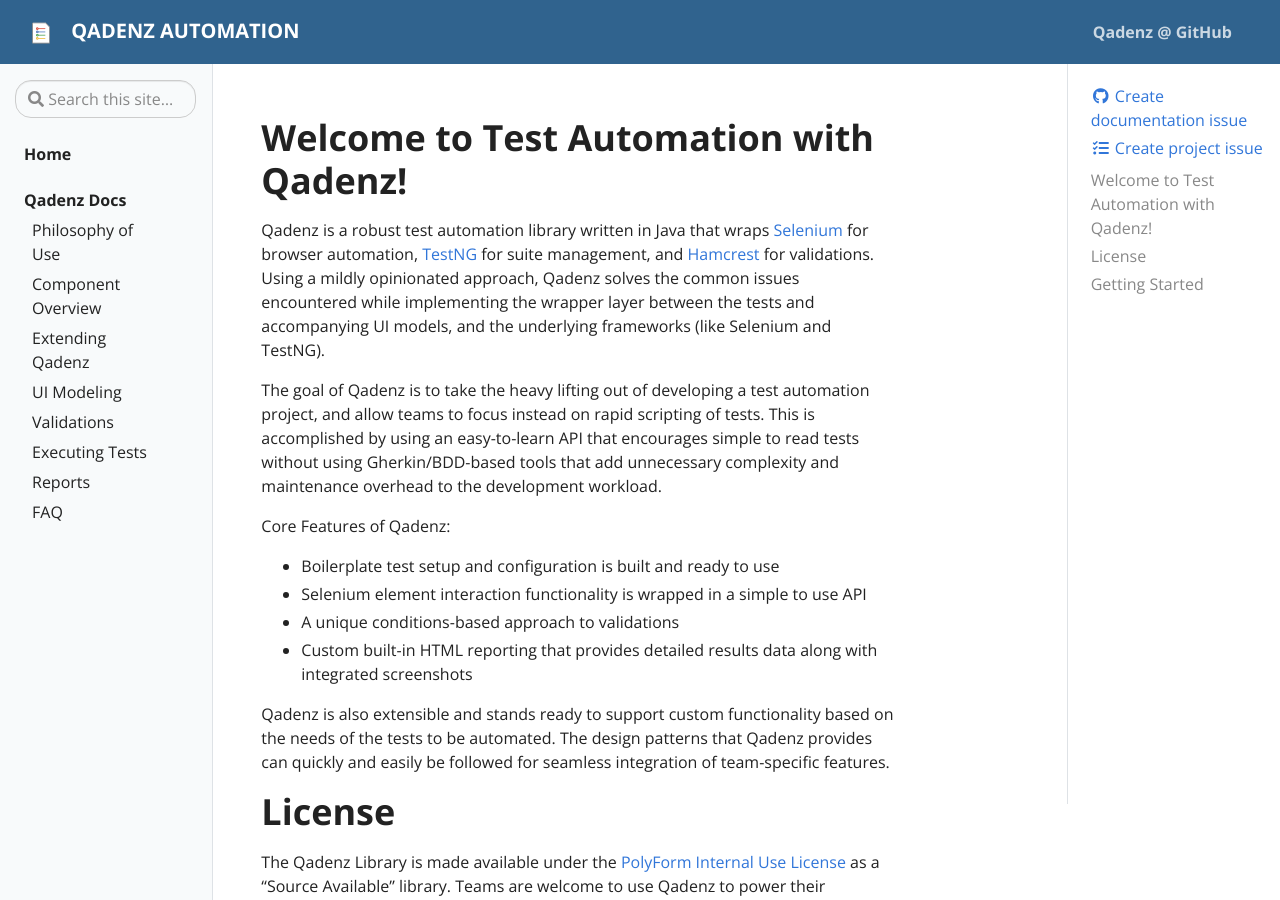
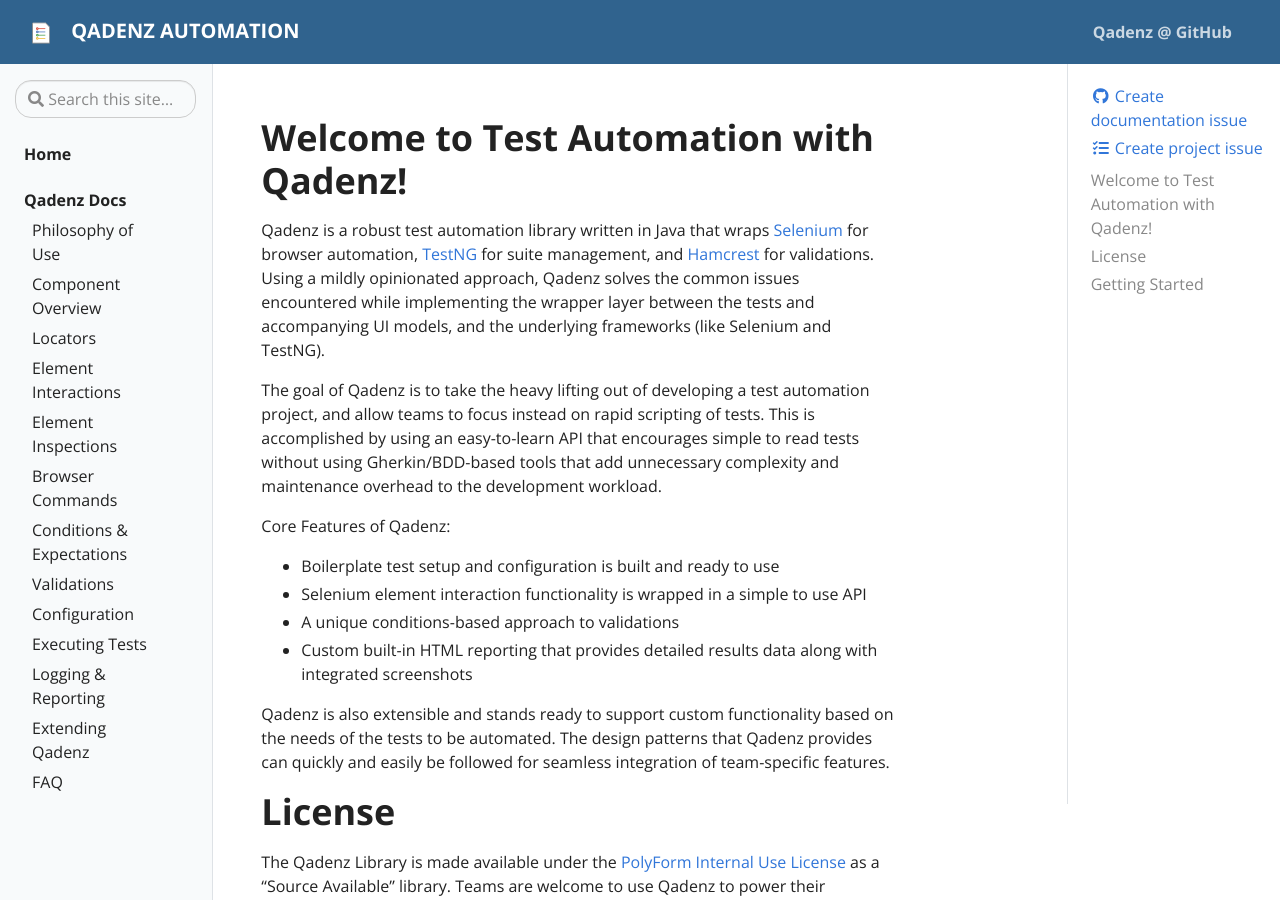
Before and after one commit to qadenz/qadenz.github.io, a Jekyll site: the page built from pages/index.md, in a window 1280 px wide and 900 px high. Built offline with Jekyll 4.4.1, drawn with Linux system fonts in a browser that asks for light colours.

Commit message:
Further refinement to TOC

```diff
--- a/_data/toc.yml
+++ b/_data/toc.yml
@@ -7,27 +7,26 @@
       url: "docs/philosophy-of-use"
     - title: "Component Overview"
       url: "docs/component-overview"
-      children:
-        - title: "UI Modeling"
-          url: "docs/components/ui-modeling"
-        - title: "Browser Commands"
-          url: "docs/components/browser-commands"
-        - title: "Conditions & Expectations"
-          url: "docs/components/conditions-and-expectations"
-        - title: "Configuration"
-          url: "docs/components/configuration"
-        - title: "Logging & Reporting"
-          url: "docs/components/logging-and-reporting"
+    - title: "Locators"
+      url: "docs/locators"
+    - title: "Element Interactions"
+      url: "docs/element-interactions"
+    - title: "Element Inspections"
+      url: "docs/element-inspections"
+    - title: "Browser Commands"
+      url: "docs/browser-commands"
+    - title: "Conditions & Expectations"
+      url: "docs/conditions-and-expectations"
+    - title: "Validations"
+      url: "docs/validations"
+    - title: "Configuration"
+      url: "docs/configuration"
+    - title: "Executing Tests"
+      url: "docs/executing-tests"
+    - title: "Logging & Reporting"
+      url: "docs/logging-and-reporting"
     - title: "Extending Qadenz"
       url: "docs/extending-qadenz"
-    - title: "UI Modeling"
-      url: "docs/ui-modeling"
-    - title: "Validations"
-      url: "docs/validations"
-    - title: "Executing Tests"
-      url: "docs/executing-tests"
-    - title: "Reports"
-      url: "docs/reports"
     - title: "FAQ"
       url: "docs/faq"
 #     - title: "Getting Started"
```
